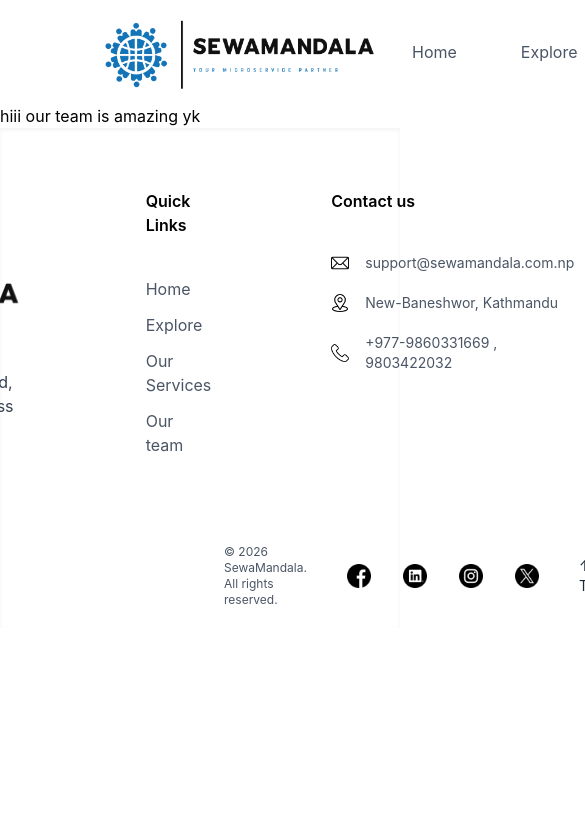
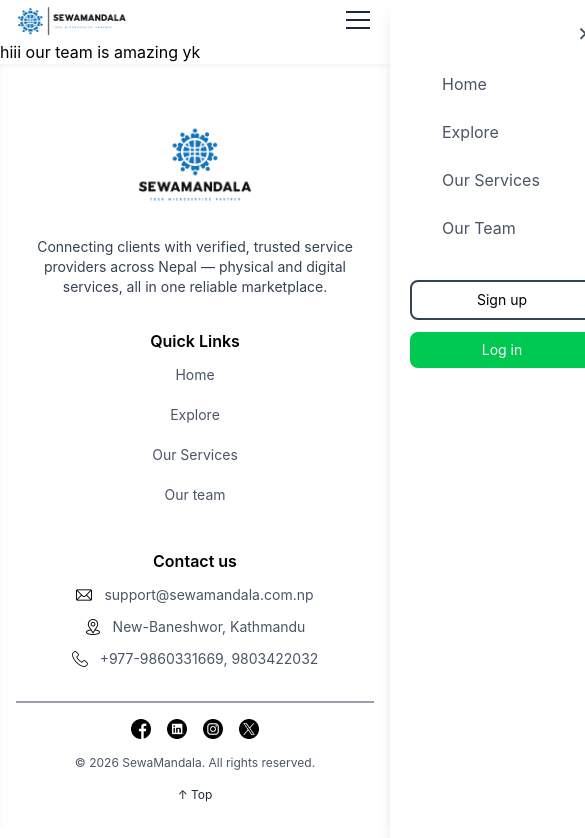
Before and after one commit to porgamar/SewaMandala, a React (Vite) app in the folder client/: page /OurTeam in a window 390 px wide. Shown: the top 838 px of the page, 585 px wide, since content can reach past the window. Built offline with nearby package versions, Linux system fonts and the light colour scheme.

Commit message:
responsive land page

```diff
--- a/client/src/pages/Explore.jsx
+++ b/client/src/pages/Explore.jsx
@@ -1,10 +1,18 @@
 import React from "react";
 import Navbar from "./navbar";
 
-function ExplorePage(){
+function ExplorePage() {
     return (
         <>
-        hello explore page!
+            <div className="flex justify-between my-15 border border-black">
+                <div className=" border ml-20 my-15 border-red-500 inset-shadow-2xs gap-2">
+                    Hello
+                </div>
+                <div className=" border mr-20 my-15 border-red-500 inset-shadow-2xs">
+                    Hi
+                </div>
+
+            </div>
         </>
     );
 }
--- a/client/src/pages/footer.jsx
+++ b/client/src/pages/footer.jsx
@@ -10,59 +10,68 @@ import { Link } from "react-router-dom";
 
 function Footer() {
     return (
-        <div className="flex-col justify-center items-center inset-shadow-sm px-50 pb-5">
-            <div className="flex justify-center items-center max-h-auto">
-                <div className="pb-10 max-w-125">
-                    <img src={Logo} alt="SewaMandala Logo" className="max-w-80"></img>
-                    <p className="mx-6 text-gray-700">Connecting clients with verified, trusted service providers across Nepal
-                        - physical and digital services, all in one reliable marketplace.</p>
+        <footer className="w-full px-4 sm:px-8 md:px-16 lg:px-24 xl:px-32 pt-10 sm:pt-12 md:pt-14 pb-6 inset-shadow-sm">
+            <div className="max-w-6xl mx-auto flex flex-col md:flex-row items-center md:items-start justify-between gap-8 md:gap-10 text-center md:text-left">
+
+                <div className="flex flex-col items-center md:items-start w-full md:w-2/5">
+                    <img src={Logo} alt="SewaMandala Logo" className="w-40 sm:w-48 md:w-56"></img>
+                    <p className="mt-3 text-sm sm:text-base text-gray-700 max-w-xs md:max-w-sm">
+                        Connecting clients with verified, trusted service providers across Nepal — physical and digital services, all in one reliable marketplace.
+                    </p>
                 </div>
 
-                <ul className="flex justify-center  px-5 ">
-                    <li className="fNavLi"> <p className="font-semibold pb-10">Quick Links </p>
-                        <ul>
-                            <li className="fNavLink"> <Link to="/Home">Home </Link> </li>
-                            <li className="fNavLink"> <Link to="/Explore">Explore </Link></li>
-                            <li className="fNavLink"> <Link to="/Services">Our Services </Link></li>
-                            <li className="fNavLink"> <Link to="/OurTeam">Our team </Link></li>
+                <div className="flex flex-col sm:flex-row w-full md:w-2/4 justify-center md:justify-between gap-8 sm:gap-10">
+
+                    {/* Quick links column */}
+                    <div className="flex flex-col items-center md:items-start">
+                        <p className="font-semibold text-base sm:text-lg mb-3 sm:mb-4">Quick Links</p>
+                        <ul className="flex flex-col gap-2 sm:gap-3">
+                            <li className="fNavLink text-sm sm:text-base"> <Link to="/Home">Home</Link> </li>
+                            <li className="fNavLink text-sm sm:text-base"> <Link to="/Explore">Explore</Link> </li>
+                            <li className="fNavLink text-sm sm:text-base"> <Link to="/Services">Our Services</Link> </li>
+                            <li className="fNavLink text-sm sm:text-base"> <Link to="/OurTeam">Our team</Link> </li>
                         </ul>
-                    </li>
-                    <li className="fNavLi "> <p className="pb-10 font-semibold">Contact us</p>
-                        <ul>
-                            <li className="flex items-center gap-4 text-gray-600 text-sm mb-5"> <img src={Mail} className="max-w-4.5 "></img> support@sewamandala.com.np </li>
-                            <li className="flex items-center gap-4 text-gray-600 text-sm mb-5"> <img src={Add} className="max-w-4.5 "></img> New-Baneshwor, Kathmandu</li>
-                            <li className="flex items-center gap-4 text-gray-600 text-sm mb-5"> <img src={Call} className="max-w-4.5 "></img> +977-9860331669 , 9803422032 </li>
+                    </div>
 
-
+                    <div className="flex flex-col items-center md:items-start">
+                        <p className="font-semibold text-base sm:text-lg mb-3 sm:mb-4">Contact us</p>
+                        <ul className="flex flex-col gap-3">
+                            <li className="flex items-center justify-center md:justify-start gap-3 text-gray-600 text-sm sm:text-base">
+                                <img src={Mail} className="w-4 sm:w-4.5 shrink-0"></img>
+                                <span>support@sewamandala.com.np</span>
+                            </li>
+                            <li className="flex items-center justify-center md:justify-start gap-3 text-gray-600 text-sm sm:text-base">
+                                <img src={Add} className="w-4 sm:w-4.5 shrink-0"></img>
+                                <span>New-Baneshwor, Kathmandu</span>
+                            </li>
+                            <li className="flex items-center justify-center md:justify-start gap-3 text-gray-600 text-sm sm:text-base">
+                                <img src={Call} className="w-4 sm:w-4.5 shrink-0"></img>
+                                <span>+977-9860331669, 9803422032</span>
+                            </li>
                         </ul>
-                    </li>
-                </ul>
+                    </div>
+                </div>
             </div>
 
-            <div className=" flex justify-between items-center border-gray-400 border-solid border-t-2 ">
-                <p className="mx-6 mt-3 text-xs text-gray-600"> &copy; 2026 SewaMandala. All rights reserved.</p>
-                <div className="flex justify-between mt-3 ">
-                    <div className="fNavLogo">
-                        <img src={Fb} alt="Facebook" className="max-w-6  "></img>
-                    </div>
-                    <div className="fNavLogo">
-                        <img src={Ln} alt="Linkedin" className="max-w-6 "></img>
-                    </div>
-                    <div className="fNavLogo">
-                        <img src={Ig} alt="Facebook" className="max-w-6"></img>
-                    </div>
-                    <div className="fNavLogo">
-                        <img src={Twt} alt="Twitter" className="max-w-6"></img>
-                    </div>
+            <div className="max-w-6xl mx-auto mt-8 sm:mt-10 pt-4 border-t-2 border-gray-400 border-solid
+                flex flex-col sm:flex-row items-center justify-between gap-4">
+
+                <p className="text-xs sm:text-sm text-gray-600 order-2 sm:order-1">
+                    &copy; 2026 SewaMandala. All rights reserved.
+                </p>
+
+                <div className="flex items-center gap-4 sm:gap-5 order-1 sm:order-2">
+                    <img src={Fb} alt="Facebook" className="w-5 sm:w-6 hover:opacity-70 cursor-pointer"></img>
+                    <img src={Ln} alt="Linkedin" className="w-5 sm:w-6 hover:opacity-70 cursor-pointer"></img>
+                    <img src={Ig} alt="Instagram" className="w-5 sm:w-6 hover:opacity-70 cursor-pointer"></img>
+                    <img src={Twt} alt="Twitter" className="w-5 sm:w-6 hover:opacity-70 cursor-pointer"></img>
                 </div>
-                <div>
-                    <p className="mx-6 mt-3 text-sm cursor-pointer text-gray-800"><a href="#"> ↑ Top </a></p>  {/* href to top of page left */}
-                </div>
+
+                <a href="#" className="text-xs sm:text-sm text-gray-800 hover:text-green-600 order-3">
+                    ↑ Top
+                </a>
             </div>
-        </div>
-
-
-
+        </footer>
     )
 }
 
--- a/client/src/pages/navbar.jsx
+++ b/client/src/pages/navbar.jsx
@@ -1,22 +1,73 @@
 import Image from "../assets/sewa1.png";
 import { Link } from "react-router-dom";
+import { useState } from "react";
 
 function Navbar() {
+    const [menuOpen, setMenuOpen] = useState(false);
+
     return (
-        <div className="flex justify-between items-center max-h-40 my-1 mx-25 ">
-            <img src={Image} alt="SewaMandala Logo" className="max-w-70" ></img>
-            <ul className="flex items-center justify-center">
-                <li className="navLi"> <Link to="/">Home</Link> </li>
-                <li className="navLi"> <Link to="/Explore">Explore</Link> </li>
-                <li className="navLi"> <Link to="/Services">Our Services</Link> </li>
-                <li className="navLi"> <Link to="/OurTeam">Our Team</Link> </li>
+        <div className="relative z-10 flex justify-between items-center bg-white my-1 px-4 sm:px-6 md:px-10 lg:px-16 xl:mx-25">
+            <img src={Image} alt="SewaMandala Logo" className="w-28 sm:w-36 md:w-48 lg:w-56 xl:w-70"></img>
+
+            {/* Desktop nav links */}
+            <ul className="hidden md:flex items-center justify-center gap-2 lg:gap-4">
+                <li className="navLi text-sm md:text-base lg:text-lg"> <Link to="/">Home</Link> </li>
+                <li className="navLi text-sm md:text-base lg:text-lg"> <Link to="/Explore">Explore</Link> </li>
+                <li className="navLi text-sm md:text-base lg:text-lg"> <Link to="/Services">Our Services</Link> </li>
+                <li className="navLi text-sm md:text-base lg:text-lg"> <Link to="/OurTeam">Our Team</Link> </li>
             </ul>
-            <div>
-                <button className="btn py-1 px-5 rounded-lg border-solid border-2 mr-10 border-gray-700 hover:border-green-500 hover:text-green-500">Sign up</button>
-                <button className="btn hover:bg-green-600 py-1.5 rounded-lg px-5 bg-green-500 text-white">Log in</button>
+
+            {/* Desktop auth buttons */}
+            <div className="hidden md:flex items-center gap-2 lg:gap-3">
+                <button className="btn text-sm md:text-sm lg:text-base py-1 px-3 md:px-4 lg:px-5 rounded-lg border-solid border-2 border-gray-700 hover:border-green-500 hover:text-green-500">Sign up</button>
+                <button className="btn text-sm md:text-sm lg:text-base hover:bg-green-600 py-1.5 rounded-lg px-3 md:px-4 lg:px-5 bg-green-500 text-white">Log in</button>
+            </div>
+
+            {/* Mobile hamburger button */}
+            <button
+                className="md:hidden flex flex-col justify-center items-center gap-1.5 w-8 h-8 z-50"
+                onClick={() => setMenuOpen(!menuOpen)}
+                aria-label="Toggle menu"
+            >
+                <span className="block h-0.5 w-6 bg-gray-800 transition-transform duration-300 "></span>
+                <span className="block h-0.5 w-6 bg-gray-800 transition-opacity duration-300 "></span>
+                <span className="block h-0.5 w-6 bg-gray-800 transition-transform duration-300 "></span>
+            </button>
+
+            {/* Mobile backdrop */}
+            {menuOpen && (
+                <div
+                    className="fixed inset-0 bg-black/40 z-40 md:hidden"
+                    onClick={() => setMenuOpen(false)}
+                ></div>
+            )}
+
+            {/* Mobile side drawer */}
+            <div
+                className={`fixed top-0 right-0 h-full w-56 sm:w-64 bg-white shadow-lg z-50 transform transition-transform duration-300 md:hidden
+                ${menuOpen ? "translate-x-0" : "translate-x-full"}`}
+            >
+                <div className="flex flex-col p-5 sm:p-6 gap-5 sm:gap-6">
+                    <button
+                        className="self-end text-xl sm:text-2xl text-gray-600"
+                        onClick={() => setMenuOpen(false)}
+                        aria-label="Close menu"
+                    >
+                        ✕
+                    </button>
+                    <ul className="flex flex-col gap-4 sm:gap-5 text-base sm:text-lg">
+                        <li className="navLi"> <Link to="/" onClick={() => setMenuOpen(false)}>Home</Link> </li>
+                        <li className="navLi"> <Link to="/Explore" onClick={() => setMenuOpen(false)}>Explore</Link> </li>
+                        <li className="navLi"> <Link to="/Services" onClick={() => setMenuOpen(false)}>Our Services</Link> </li>
+                        <li className="navLi"> <Link to="/OurTeam" onClick={() => setMenuOpen(false)}>Our Team</Link> </li>
+                    </ul>
+                    <div className="flex flex-col gap-3 mt-4">
+                        <button className="btn text-sm sm:text-base py-2 px-5 rounded-lg border-solid border-2 border-gray-700 hover:border-green-500 hover:text-green-500">Sign up</button>
+                        <button className="btn text-sm sm:text-base hover:bg-green-600 py-2 rounded-lg px-5 bg-green-500 text-white">Log in</button>
+                    </div>
+                </div>
             </div>
         </div>
-
     )
 }
 
```
Also changed, not shown: client/src/pages/home.jsx (+12 -9 lines).
